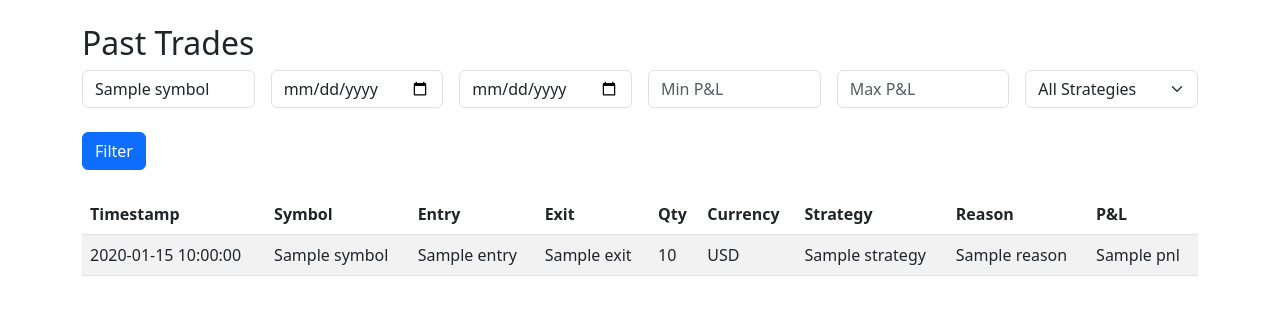
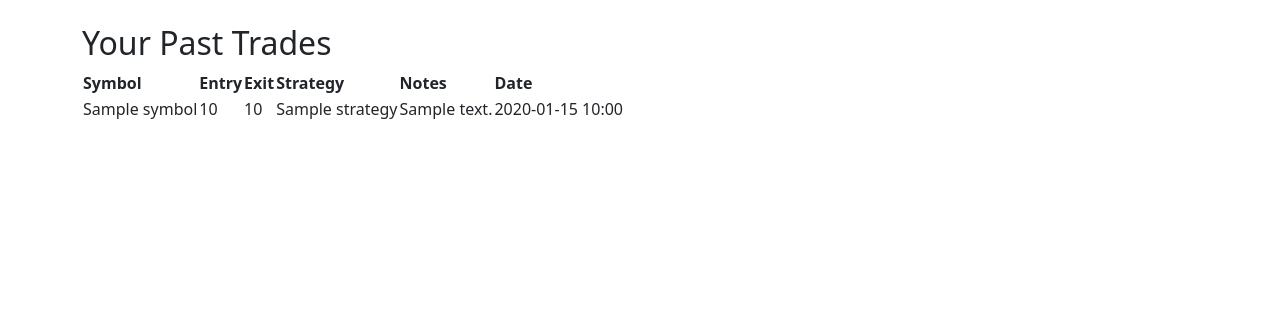
Before and after one commit to BeamingMonkey/option-journal-, a Flask app: template templates/past_trades.html in a window 1280 px wide. Shown: the part 48-363 px from the top of the page. Run offline with Flask 2, Linux system fonts and the light colour scheme; the template is opened without the code that fills it: most values are stand-ins (such as "Sample title", 1, 10 or a date in 2020); some libraries are stand-ins or nearby versions.

Commit message:
Update past_trades.html

```diff
--- a/templates/past_trades.html
+++ b/templates/past_trades.html
@@ -1,79 +1,33 @@
 {% extends "base.html" %}
 {% block title %}Past Trades{% endblock %}
 {% block content %}
-<h2>Past Trades</h2>
-
-<form method="GET" class="row g-3 mb-4">
-  <div class="col-md-2">
-    <input type="text" name="symbol" placeholder="Symbol" value="{{ symbol or '' }}" class="form-control" />
-  </div>
-  <div class="col-md-2">
-    <input type="date" name="from_date" value="{{ from_date or '' }}" class="form-control" />
-  </div>
-  <div class="col-md-2">
-    <input type="date" name="to_date" value="{{ to_date or '' }}" class="form-control" />
-  </div>
-  <div class="col-md-2">
-    <input type="number" step="0.01" name="min_pnl" placeholder="Min P&L" value="{{ min_pnl or '' }}" class="form-control" />
-  </div>
-  <div class="col-md-2">
-    <input type="number" step="0.01" name="max_pnl" placeholder="Max P&L" value="{{ max_pnl or '' }}" class="form-control" />
-  </div>
-  <div class="col-md-2">
-    <select name="strategy" class="form-select">
-      <option value="">All Strategies</option>
-      {% for s in ["Breakout", "Pullback", "Scalping", "Swing", "Position"] %}
-      <option value="{{ s }}" {% if strategy == s %}selected{% endif %}>{{ s }}</option>
-      {% endfor %}
-    </select>
-  </div>
-  <div class="col-md-12">
-    <button class="btn btn-primary mt-2" type="submit">Filter</button>
-  </div>
-</form>
-
-<table class="table table-striped">
+  <h2>Your Past Trades</h2>
+  {% if trades %}
+    <table>
       <thead>
         <tr>
-      <th>Timestamp</th>
           <th>Symbol</th>
           <th>Entry</th>
           <th>Exit</th>
-      <th>Qty</th>
-      <th>Currency</th>
           <th>Strategy</th>
-      <th>Reason</th>
-      <th>P&L</th>
+          <th>Notes</th>
+          <th>Date</th>
         </tr>
       </thead>
       <tbody>
         {% for trade in trades %}
           <tr>
-      <td>{{ trade.timestamp }}</td>
             <td>{{ trade.symbol }}</td>
-      <td>{{ trade.entry }}</td>
-      <td>{{ trade.exit }}</td>
-      <td>{{ trade.qty }}</td>
-      <td>{{ trade.currency }}</td>
+            <td>{{ trade.entry_price }}</td>
+            <td>{{ trade.exit_price }}</td>
             <td>{{ trade.strategy }}</td>
-      <td>{{ trade.reason }}</td>
-      <td>{{ trade.pnl }}</td>
+            <td>{{ trade.notes }}</td>
+            <td>{{ trade.timestamp.strftime('%Y-%m-%d %H:%M') }}</td>
           </tr>
-    {% else %}
-    <tr><td colspan="9" class="text-center">No trades found.</td></tr>
         {% endfor %}
       </tbody>
     </table>
-
-{% if total_pages > 1 %}
-<nav aria-label="Page navigation">
-  <ul class="pagination">
-    {% for p in range(1, total_pages + 1) %}
-    <li class="page-item {% if p == page %}active{% endif %}">
-      <a class="page-link" href="{{ url_for('past_trades', page=p, symbol=symbol, from_date=from_date, to_date=to_date, min_pnl=min_pnl, max_pnl=max_pnl, strategy=strategy) }}">{{ p }}</a>
-    </li>
-    {% endfor %}
-  </ul>
-</nav>
+  {% else %}
+    <p>No trades logged yet.</p>
   {% endif %}
 {% endblock %}
```
Lines whose indentation alone changed are shown as unchanged.
